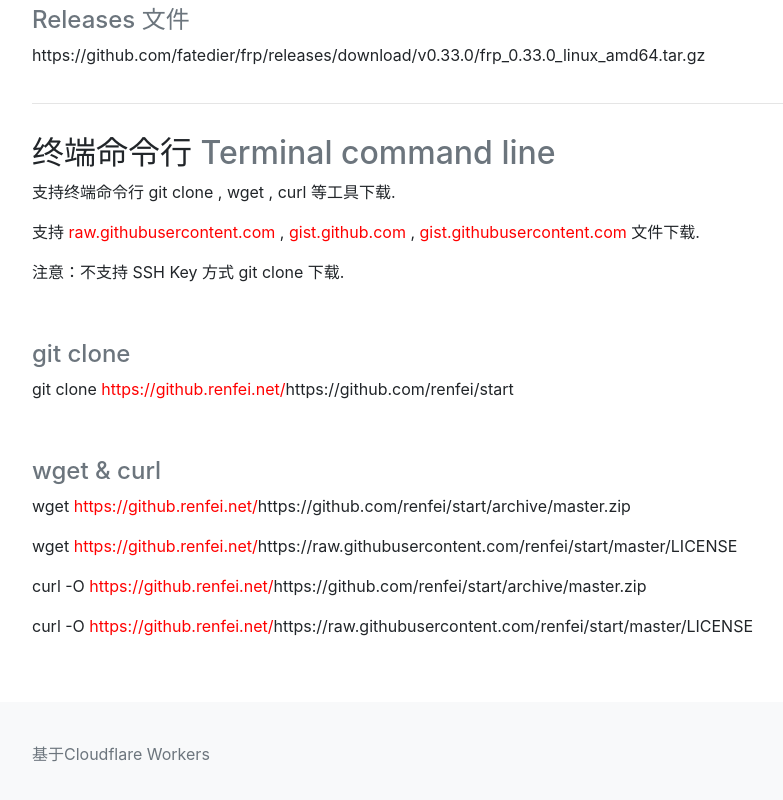
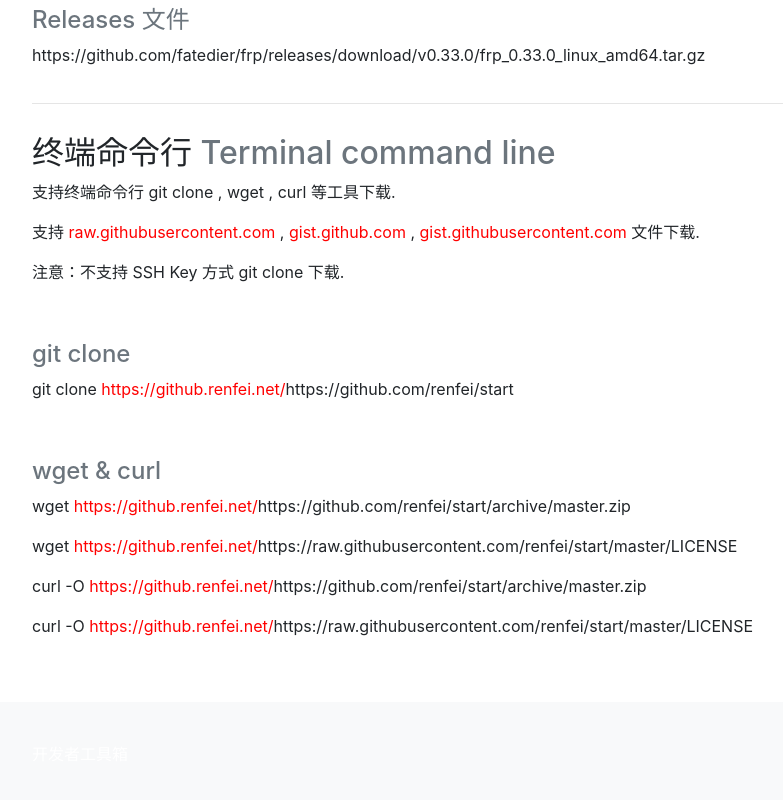
Before and after one commit to renfei/renfei.github.io, a plain HTML site: page gh-proxy/index.html in a window 1280 px wide. Shown: the part 1061-1861 px from the top of the page, without its empty margins (53-836 px from the left). Drawn offline with nearby package versions, Linux system fonts and the light colour scheme.

Commit message:
Update index.html

```diff
--- a/gh-proxy/index.html
+++ b/gh-proxy/index.html
@@ -62,7 +62,7 @@
                     <h4 class="text-white">联系</h4>
                     <ul class="list-unstyled">
                         <li><a href="https://www.renfei.net" target="_blank" class="text-white">任霏博客</a></li>
-                        <li><a href="https://bbs.renfei.net" target="_blank" class="text-white">技术论坛</a></li>
+                        <li><a href="https://www.renfei.net/kitbox" target="_blank" class="text-white">开发者工具箱</a></li>
                         <li><a href="https://github.com/renfei" target="_blank" class="text-white">Github</a></li>
                     </ul>
                 </div>
@@ -166,7 +166,7 @@
 <footer class="text-muted bg-light">
     <div class="container">
         <p>&nbsp;</p>
-        <p>基于Cloudflare Workers</p>
+        <p><a href="https://www.renfei.net/kitbox" target="_blank" class="text-white">开发者工具箱</a></p>
         <p>&nbsp;</p>
     </div>
 </footer>
```
